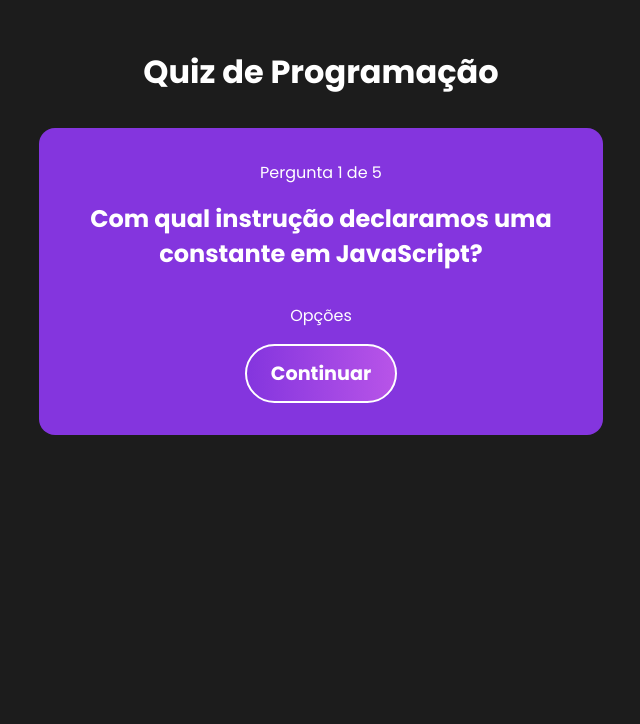
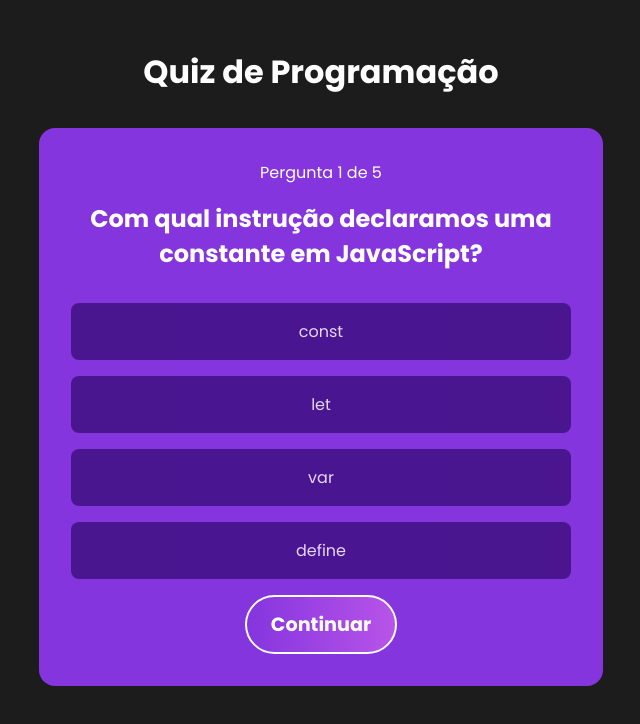
Before and after one commit to ronaldof16/quiz-futebol, a React (Vite) app: page / in a window 1280 px wide. Both pictures are taken after a click on the button "Iniciar". Shown: the top 724 px of the page, without its empty margins (319-959 px from the left). Built offline with nearby package versions, Linux system fonts and the light colour scheme.

Commit message:
Mostrando as opçÔes de respostas na tela com o método map()

```diff
--- a/src/components/Question.jsx
+++ b/src/components/Question.jsx
@@ -1,5 +1,7 @@
 import { useContext } from "react";
 import { QuizContext } from "../context/quiz";
+
+import Option from "./Option";
 
 import "./Question.css";
 
@@ -12,7 +14,9 @@
       <p>Pergunta {quizState.currentQuestion + 1} de {quizState.questions.length}</p>
       <h2>{currentQuestion.question}</h2>
       <div id="options-container">
-        <p>Opções</p>
+        {currentQuestion.options.map((option) => (
+          <Option option={option} key={option}/>
+        ))}
       </div>
       <button onClick={() => dispatch({ type: 'CHANGE_QUESTION'})}>Continuar</button>
     </div>
```
